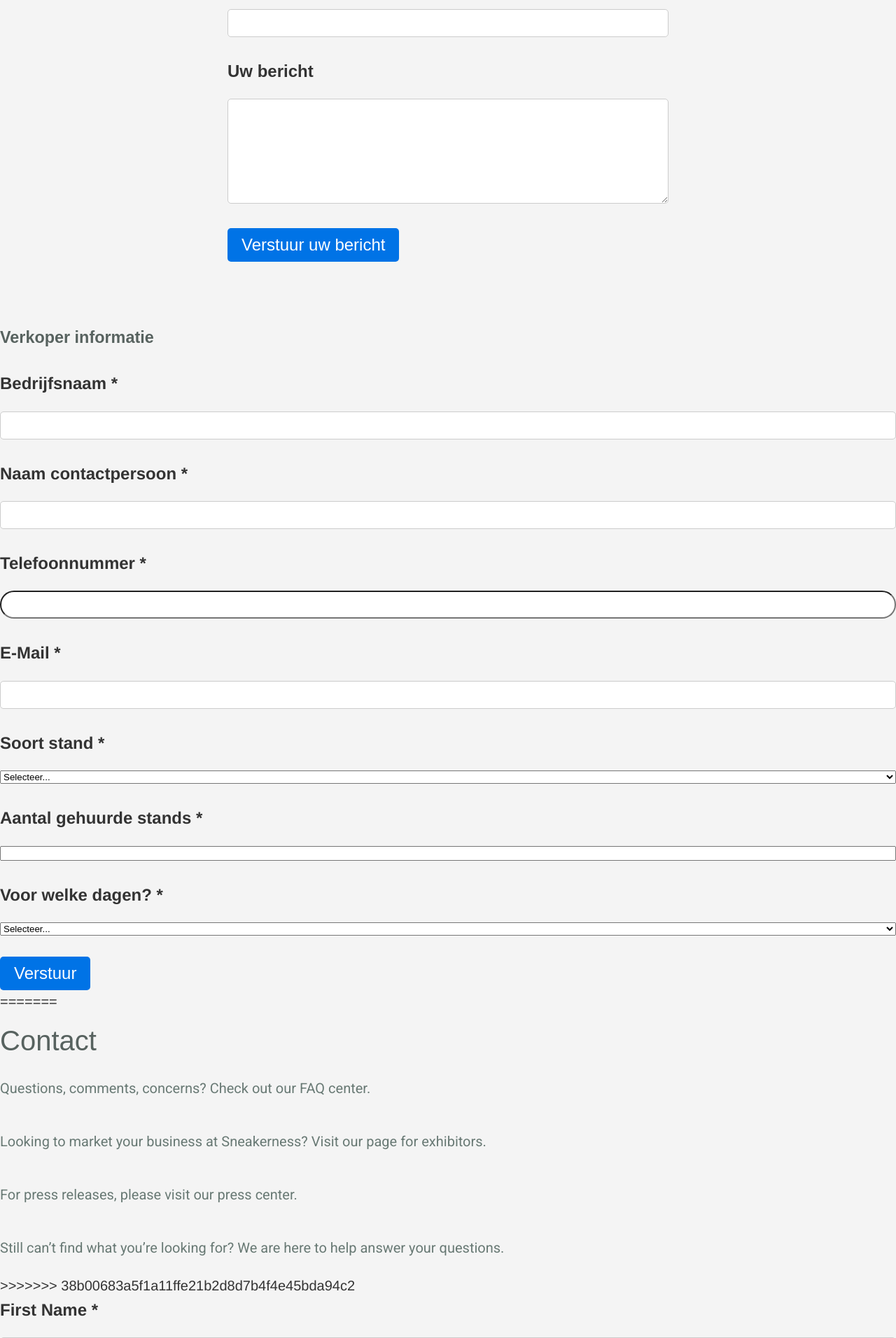
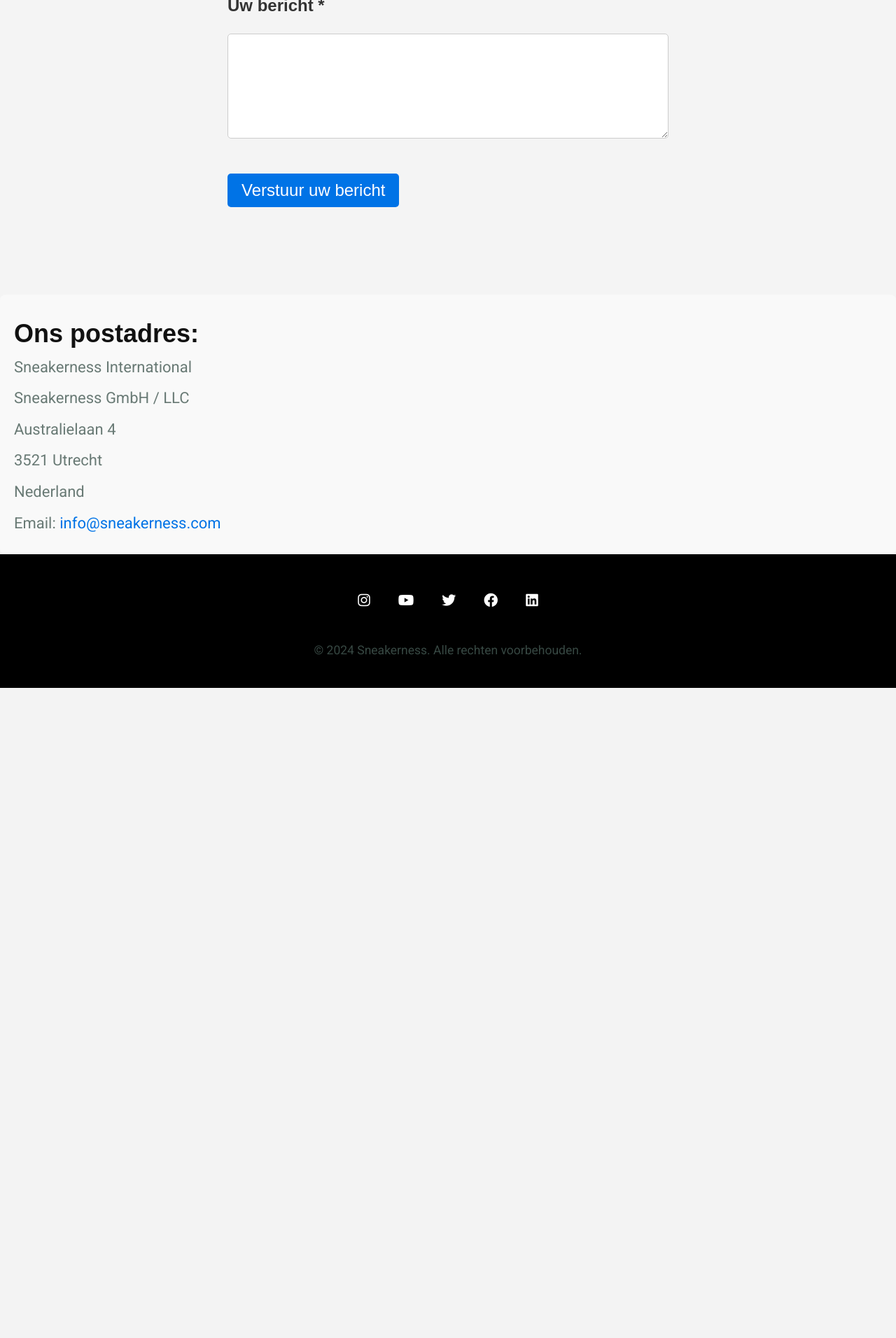
Before and after one commit to Dynamiteboem2/Project_p1_lj2, a PHP site: page /pages/contact.php in a window 1280 px wide. Shown: the part 840-2752 px from the top of the page at 70% size. After the commit the page ends 1823 px from the top, so only its background shows below. Run offline with PHP 8.4, Linux system fonts and the light colour scheme.

Commit message:
Leuk contact

```diff
--- a/pages/contact.php
+++ b/pages/contact.php
@@ -7,11 +7,9 @@
     <?php include_once "../includes/navbar.php" ?>
 
     <div class="contact-container">
-<<<<<<< HEAD
     <h2>Contact</h2>
     <p>Vragen, opmerkingen, zorgen? Bekijk ons FAQ-centrum.</p>
     <p>Wilt u uw bedrijf promoten op Sneakerness? Bezoek onze pagina voor <a href="/exhibitors">exposanten</a>.</p>
-    <p>Voor persberichten, bezoek ons <a href="/press-center">perscentrum</a>.</p>
     <p>Kunt u nog steeds niet vinden wat u zoekt? We staan klaar om uw vragen te beantwoorden.</p>
 
 
@@ -28,14 +26,59 @@
         <input type="text" id="email" name="email" required>
         <span id="email_error" class="error-message" style="color:red;"></span>
 
-        <label for="message">Uw bericht</label>
-        <textarea id="message" name="message"></textarea>
+        <label for="message">Uw bericht *</label>
+        <textarea id="message" name="message" required></textarea>
+        <span id="message_error" class="error-message" style="color:red;"></span>
 
         <button type="submit">Verstuur uw bericht</button>
     </form>
 </div>
 
+ <!-- Contact informatie -->
+ <div class="contact-info">
+        <h3>Ons postadres:</h3>
+        <p>Sneakerness International</p>
+        <p>Sneakerness GmbH / LLC</p>
+        <p>Australielaan 4</p>
+        <p>3521 Utrecht</p>
+        <p>Nederland</p>
+        <p>Email: <a href="mailto:info@sneakerness.com">info@sneakerness.com</a></p>
+    </div>
+</div>
+
+<style>
+    .contact-info {
+    margin-top: 40px;
+    padding: 20px;
+    background-color: #f9f9f9;
+    border-radius: 8px;
+    text-align: left;
+}
+
+.contact-info h3 {
+    font-size: 1.8em;
+    margin-bottom: 10px;
+    color: #111;
+}
+
+.contact-info p {
+    font-size: 1.1em;
+    margin: 5px 0;
+}
+
+.contact-info a {
+    color: #0073e6;  /* Kleur voor de e-mail link */
+    text-decoration: none;
+}
+
+.contact-info a:hover {
+    text-decoration: underline;
+}
+
+</style>
+
 <script>
+    let failedAttempts = localStorage.getItem('failedAttempts') || 0;
 function validateContactForm() {
     var valid = true;
 
@@ -43,10 +86,12 @@ function validateContactForm() {
     document.getElementById("first_name_error").innerHTML = "";
     document.getElementById("last_name_error").innerHTML = "";
     document.getElementById("email_error").innerHTML = "";
+    document.getElementById("message_error").innerHTML = "";
 
     var firstName = document.getElementById("first_name").value.trim();
     var lastName = document.getElementById("last_name").value.trim();
     var email = document.getElementById("email").value.trim();
+    var message = document.getElementById("message").value.trim();
 
     // Validate first name
     if (firstName === "") {
@@ -69,8 +114,25 @@ function validateContactForm() {
         valid = false;
     }
 
+    // Validate message
+    if (message === "") {
+        document.getElementById("message_error").innerHTML = "Vul uw bericht in.";
+        valid = false;
+    }
+
+    if (!valid) {
+        failedAttempts++;
+        localStorage.setItem('failedAttempts', failedAttempts);
+
+        // Als er 3 mislukte pogingen zijn geweest
+        if (failedAttempts >= 3) {
+            alert("Er is een probleem opgetreden bij het verzenden van uw bericht. Probeer het later opnieuw of neem contact op via e-mail: info@sneakerness.com");
+        }
+    }
+
     return valid; // Return the validity of the form
 }
+
 
 // Function to validate email format
 function isValidEmail(email) {
@@ -78,147 +140,6 @@ function isValidEmail(email) {
     return regex.test(email);
 }
 </script>
-
-
-
-
-
-<form id="sellerForm" action="../pages/contact_form/seller_form.php" method="post" onsubmit="return validateForm()" novalidate>
-    <h3>Verkoper informatie</h3>
-
-    <label for="company_name">Bedrijfsnaam *</label>
-    <input type="text" id="company_name" name="company_name" required>
-    <span id="company_name_error" class="error-message" style="color:red;"></span>
-
-    <label for="contact_name">Naam contactpersoon *</label>
-    <input type="text" id="contact_name" name="contact_name" required>
-    <span id="contact_name_error" class="error-message" style="color:red;"></span>
-
-    <label for="phone">Telefoonnummer *</label>
-    <input type="tel" id="phone" name="phone" required>
-    <span id="phone_error" class="error-message" style="color:red;"></span>
-
-    <label for="email">E-Mail *</label>
-    <input type="text" id="email" name="email" required>
-    <span id="email_error" class="error-message" style="color:red;"></span>
-
-    <label for="stand_type">Soort stand *</label>
-    <select id="stand_type" name="stand_type" required>
-        <option value="">Selecteer...</option>
-        <option value="AA+">AA+ Stand</option>
-        <option value="AA">AA Stand</option>
-        <option value="A">A Stand</option>
-        <option value="side-stand">Side-stand (e.g., eten/drinken, tattoo)</option>
-    </select>
-    <span id="stand_type_error" class="error-message" style="color:red;"></span>
-
-    <label for="num_stands">Aantal gehuurde stands *</label>
-    <input type="number" id="num_stands" name="num_stands" min="1" required>
-    <span id="num_stands_error" class="error-message" style="color:red;"></span>
-
-    <label for="event_days">Voor welke dagen? *</label>
-    <select id="event_days" name="event_days" required>
-        <option value="">Selecteer...</option>
-        <option value="both">Beide dagen</option>
-        <option value="day1">Alleen dag 1</option>
-        <option value="day2">Alleen dag 2</option>
-    </select>
-    <span id="event_days_error" class="error-message" style="color:red;"></span>
-
-    <button type="submit">Verstuur</button>
-</form>
-
-
-
-<script>
-function validateForm() {
-    var valid = true;
-
-    // Reset error messages
-    document.getElementById("company_name_error").innerHTML = "";
-    document.getElementById("contact_name_error").innerHTML = "";
-    document.getElementById("phone_error").innerHTML = "";
-    document.getElementById("email_error").innerHTML = "";
-    document.getElementById("stand_type_error").innerHTML = "";
-    document.getElementById("num_stands_error").innerHTML = "";
-    document.getElementById("event_days_error").innerHTML = "";
-
-    var companyName = document.getElementById("company_name").value;
-    var contactName = document.getElementById("contact_name").value;
-    var phone = document.getElementById("phone").value;
-    var email = document.getElementById("email").value;
-    var standType = document.getElementById("stand_type").value;
-    var numStands = document.getElementById("num_stands").value;
-    var eventDays = document.getElementById("event_days").value;
-
-    if (companyName == "") {
-        document.getElementById("company_name_error").innerHTML = "Vul de bedrijfsnaam in.";
-        valid = false;
-    }
-    if (contactName == "") {
-        document.getElementById("contact_name_error").innerHTML = "Vul de naam van de contactpersoon in.";
-        valid = false;
-    }
-    if (phone == "" || !/^\d{10}$/.test(phone)) {
-        document.getElementById("phone_error").innerHTML = "Vul een geldig telefoonnummer van 10 cijfers in.";
-        valid = false;
-    }
-    if (email == "") {
-        document.getElementById("email_error").innerHTML = "Vul een e-mailadres in.";
-        valid = false;
-    } else if (!validateEmail(email)) {
-        document.getElementById("email_error").innerHTML = "Ongeldig e-mailadres. Probeer het opnieuw.";
-        valid = false;
-    }
-    if (standType == "") {
-        document.getElementById("stand_type_error").innerHTML = "Selecteer een stand type.";
-        valid = false;
-    }
-    if (numStands == "" || numStands < 1) {
-        document.getElementById("num_stands_error").innerHTML = "Vul een geldig aantal stands in.";
-        valid = false;
-    }
-    if (eventDays == "") {
-        document.getElementById("event_days_error").innerHTML = "Selecteer voor welke dagen de stand gehuurd is.";
-        valid = false;
-    }
-
-    return valid; // Alleen verzenden als valid = true
-}
-
-function validateEmail(email) {
-    var re = /^[^\s@]+@[^\s@]+\.[^\s@]+$/;
-    return re.test(String(email).toLowerCase());
-}
-</script>
-
-
-=======
-        <h2>Contact</h2>
-        <p>Questions, comments, concerns? Check out our FAQ center.</p>
-        <p>Looking to market your business at Sneakerness? Visit our page for <a href="/exhibitors">exhibitors</a>.</p>
-        <p>For press releases, please visit our <a href="/press-center">press center</a>.</p>
-        <p>Still can’t find what you’re looking for? We are here to help answer your questions.</p>
->>>>>>> 38b00683a5f1a11ffe21b2d8d7b4f4e45bda94c2
-
-        <form action="contact_form.php" method="post">
-            <label for="first_name">First Name *</label>
-            <input type="text" id="first_name" name="first_name" required>
-
-            <label for="last_name">Last Name *</label>
-            <input type="text" id="last_name" name="last_name" required>
-
-            <label for="email">E-Mail *</label>
-            <input type="email" id="email" name="email" required>
-
-            <label for="message">Your message</label>
-            <textarea id="message" name="message"></textarea>
-
-            <button type="submit">Send us your message</button>
-        </form>
-    </div>
-
-
 
 
 
@@ -278,12 +199,11 @@ textarea {
     resize: vertical;
 }
 
-/* Button styling */
 button[type="submit"] {
     padding: 10px 20px;
     font-size: 1.2em;
     color: white;
-    background-color: #0073e6;
+    background-color: #0073e6;  /* Standaard blauwe kleur */
     border: none;
     border-radius: 5px;
     cursor: pointer;
@@ -292,8 +212,9 @@ button[type="submit"] {
 }
 
 button[type="submit"]:hover {
-    background-color: #005bb5;
+    background-color: #cc3700;  /* Oranje kleur bij hover */
 }
+
 
 /* Responsive design */
 @media (max-width: 600px) {
```
Also changed, not shown: pages/contact_form/contact_form.php (added, +55 -0 lines).
